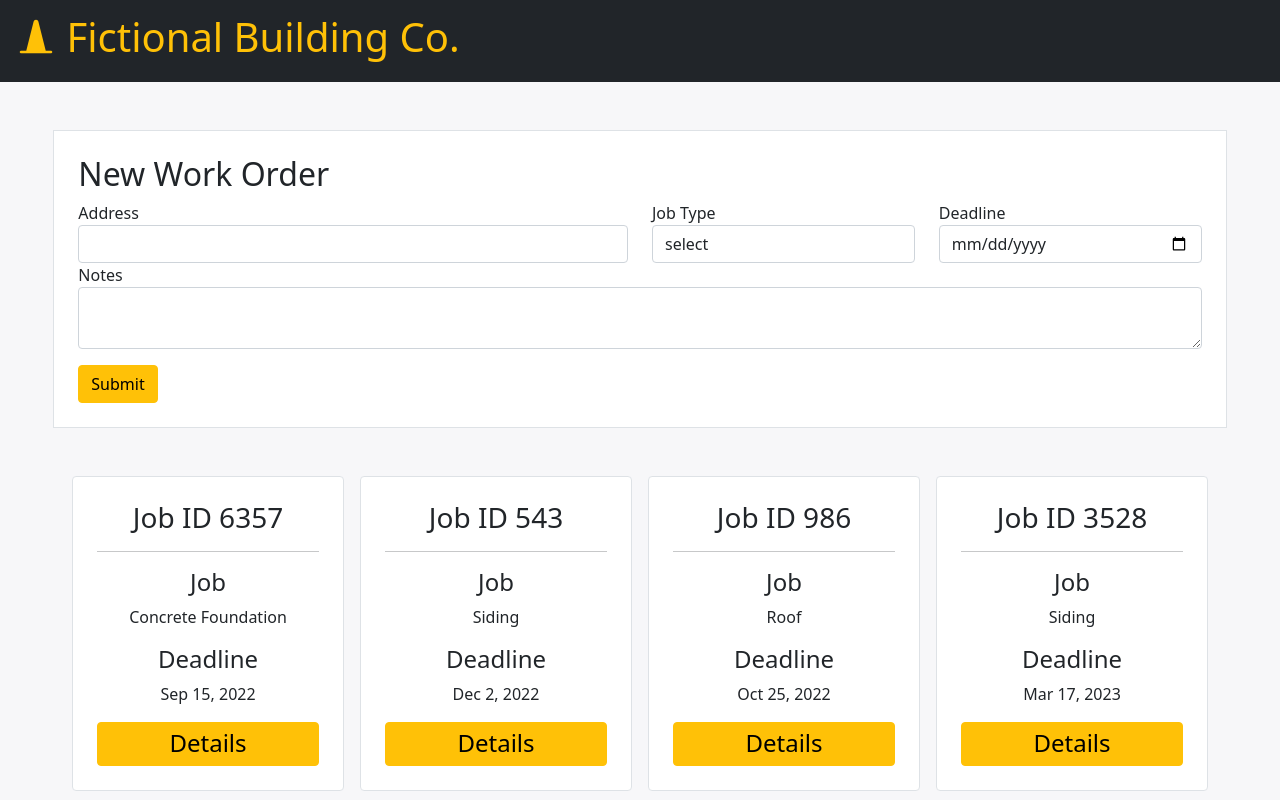
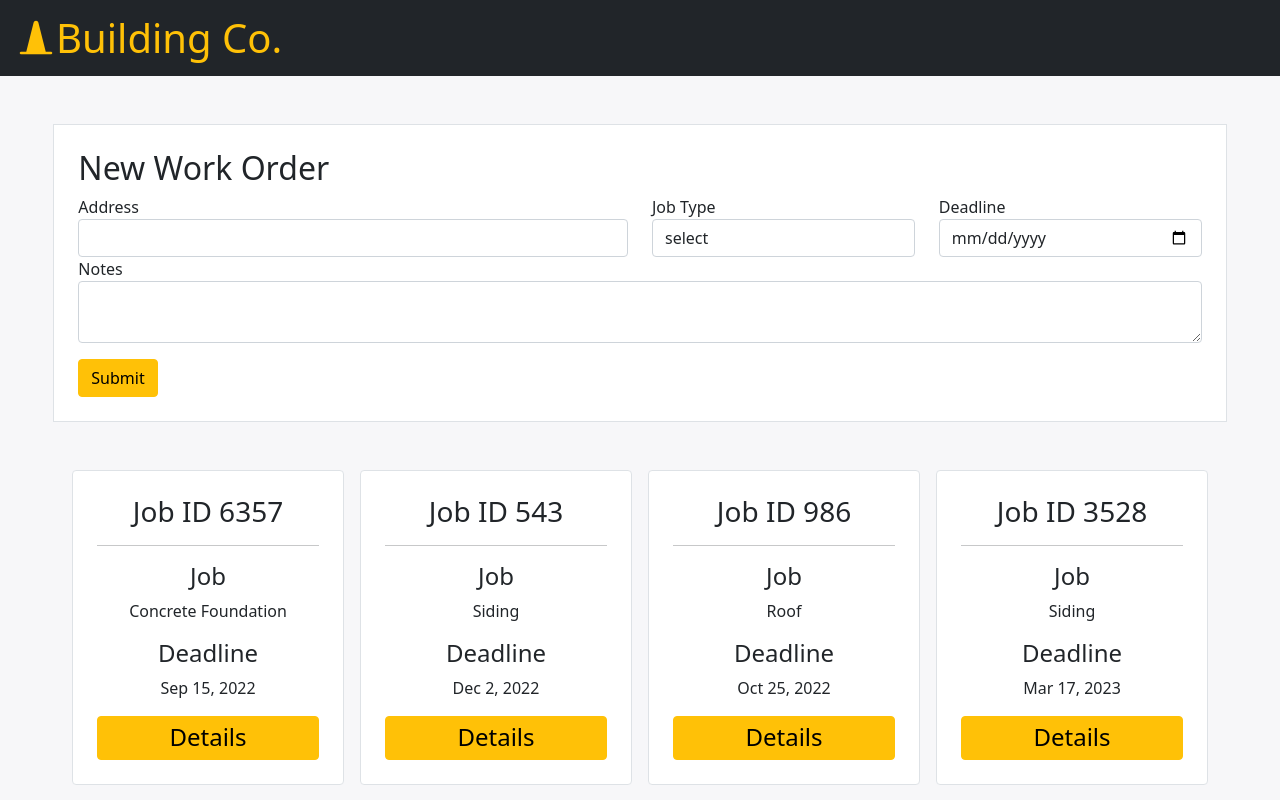
Before and after one commit to ploymahloy/consctruction-work-orders, a React (Create React App) app: page / in a window 1280 px wide. Built offline with nearby package versions, Linux system fonts and the light colour scheme.

Commit message:
refactored navbar logo to work on screens <300px

```diff
--- a/src/components/Navbar.css
+++ /dev/null
@@ -1,3 +0,0 @@
-.img-fluid {
-  height: 55px;
-}
--- a/src/components/Navbar.js
+++ b/src/components/Navbar.js
@@ -1,12 +1,11 @@
 import React from 'react';
-
-import './Navbar.css';
 
 const Navbar = () => {
 	return (
 		<div className="navbar navbar-expand-lg bg-dark">
-			<span className="navbar-brand text-warning mx-3">
-        <h1><i className="bi bi-cone mt-5" /> Fictional Building Co.</h1>
+			<span className="text-warning mx-3">
+        <i className="bi bi-cone d-inline mt-5 fs-1" />
+        <h1 className="d-inline">Building Co.</h1>
 			</span>
 		</div>
 	);
```
